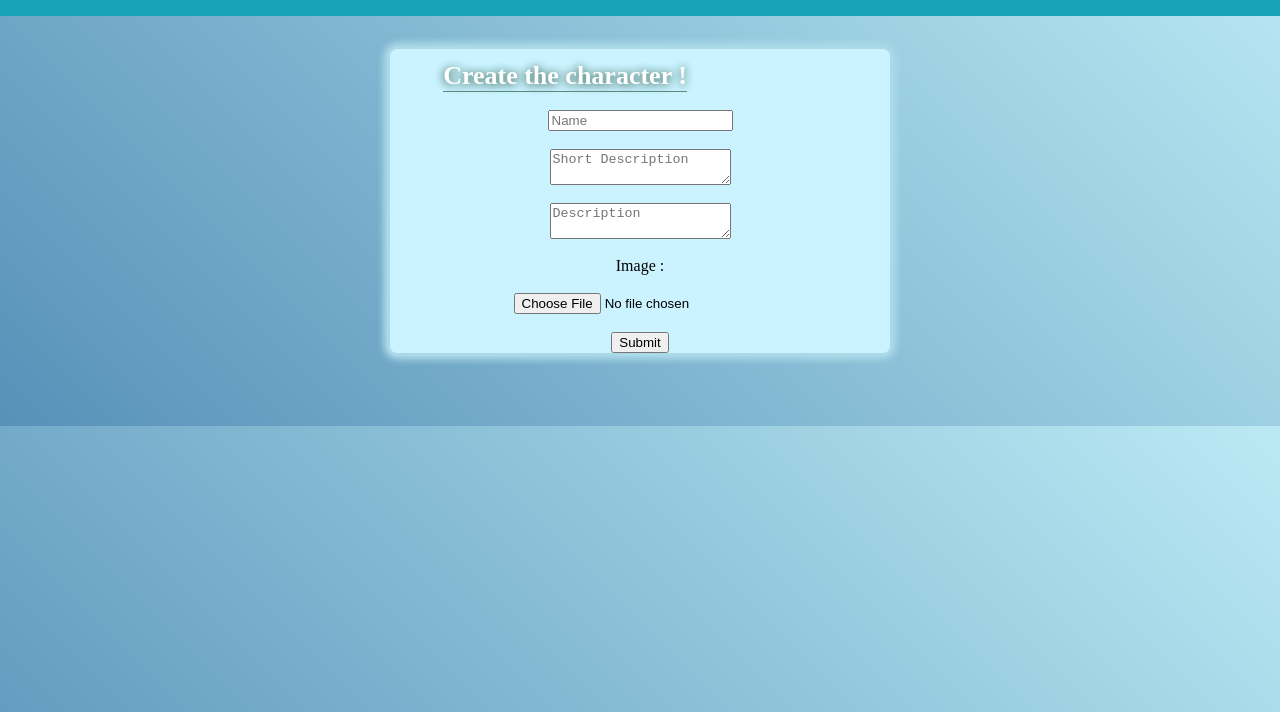
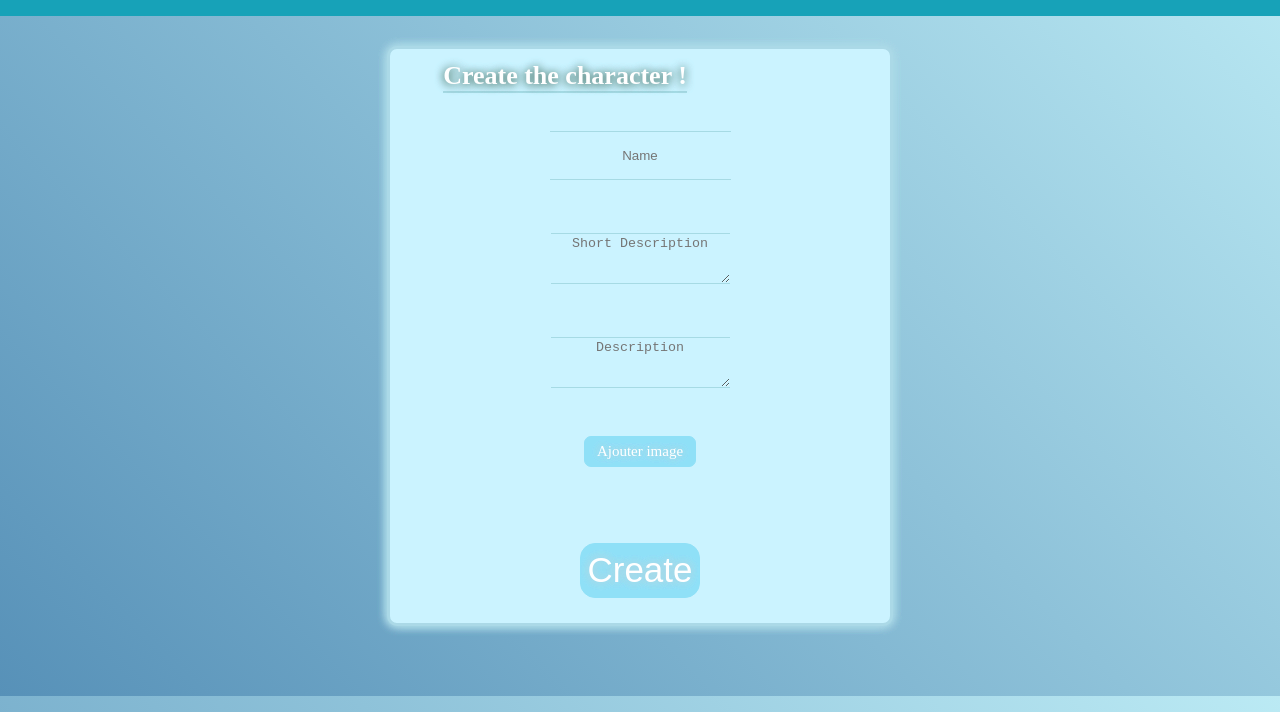
Before and after one commit to AnaisnKoussa/character-manager, a website built with Vite: page character-manager/index.html in a window 1280 px wide. Both pictures are taken after a click on the icon 114 px from the left and 49 px from the top of the page. Shown: the part 88-800 px from the top of the page. Built offline with nearby package versions, Linux system fonts and the light colour scheme; no server answers.

Commit message:
scss et js

```diff
--- a/character-manager/character-creation.js
+++ b/character-manager/character-creation.js
@@ -1,3 +1,4 @@
+
 const aCreation = document.querySelector(".ajouter");
 const dashboard = document.querySelector("#dashboard")
 const main = document.querySelector("main")
@@ -5,25 +6,33 @@ const url = "https://character-database.becode.xyz/characters";
 
 
 aCreation.addEventListener("click", () => {
-    dashboard.remove();
+    const sec = document.querySelector("section");
     const section = document.createElement("section");
     main.appendChild(section);
     section.classList.add("character-creaction");
-    section.innerHTML = `
-    <form id="formCreation">
+    const formCreation = document.querySelector(".character-creaction")
+    formCreation.remove();
+    sec.remove();
+    dashboard.remove();
+
+    main.appendChild(section);
+    section.classList.add("character-creaction");
+    section.innerHTML =
+    `
+    <div id="formCreation">
         <h1>Create the character !</h1></br>
         <input type="text" id="name" class= "textField" name="name" placeholder = "Name"></br>
         <textarea id="sDescription" class= "textField" placeholder="Short Description"></textarea></br>
         <textarea id="description" class= "textField" placeholder="Description"></textarea></br>
-        <label for= "image">Image :</label></br>
+        <label class="add_image" for= "image">Ajouter image</label></br>
         <input type="file" id="image" name="image" accept=".jpg, .jpeg, .png"></br>
-        <button id="submit">Submit</button>
-    </form>
+        <button id="submit">Create</button>
+    </div>
     `
-    let button = document.querySelector("#submit");
-    let name = document.querySelector("#name");
-    let shortDescription = document.querySelector("#sDescription");
-    let description = document.querySelector("#description");
+    var button = document.querySelector("#submit");
+    var name = document.querySelector("#name");
+    var shortDescription = document.querySelector("#sDescription");
+    var description = document.querySelector("#description");
     const file = document.querySelector("input[type=file]");
     var base64String = "";
     function Uploaded() {
@@ -42,6 +51,9 @@ aCreation.addEventListener("click", () => {
         console.log("yes")
         fetch("https://character-database.becode.xyz/characters", {
             method: 'POST',
+             headers: {
+                "Content-type": "application/json; charset=UTF-8"
+            },
             body: JSON.stringify({
                 name : name.value,
 
@@ -50,10 +62,8 @@ aCreation.addEventListener("click", () => {
                 description : description.value,
 
                 image : base64String
-            }),
-            headers: {
-                "Content-type": "application/json; charset=UTF-8"
-            }
+            })
+
         })
         name.value = "";
         shortDescription.value = "";
--- a/character-manager/style.scss
+++ b/character-manager/style.scss
@@ -1,8 +1,22 @@
 body{
   margin: 0;
-  //background-color: rgb(205, 228, 236);
-  // background: linear-gradient(90deg, rgba(2,0,36,1) 0%, rgba(245,0,0,1) 0%, rgba(255,208,208,1) 100%);
   background:  linear-gradient(45deg, rgba(2,0,36,1) 0%, rgba(87,145,184,1) 0%, rgba(187,234,244,1) 100%);;
+
+
+
+
+ /*
+
+
+
+ HEADER
+
+
+
+ */
+
+
+
   header{
     background-color: #17A2B8;
     height: auto;
@@ -59,6 +73,16 @@ body{
             }
           }
         }
+
+
+/*
+
+
+LOGO-CREATION-PERSONNAGE
+
+
+*/
+
         #a-character-creation{
           text-decoration: none;
           color:rgb(31, 48, 146);
@@ -90,8 +114,29 @@ body{
       }
     }
   }
+
+
+/*
+
+
+
+MAIN
+
+
+
+*/
+
+
   main {
     margin: 30px;
+
+        /*
+
+        LISTE DES TOUT LES CHARACTER
+
+        */
+
+
       .container {
         display: flex;
         flex-wrap: wrap;
@@ -145,7 +190,32 @@ body{
         font-size: 17px;
         }
         }
+        .a-dashboard{
+          font-size: 25px;
+          text-decoration: none;
+          background-color: #ffffff;
+          color: #17A2B8;
+          text-shadow: 0 0 10px rgb(255, 255, 255), 0 0 10px rgb(255, 255, 255), 0 0 10px rgb(255, 255, 255) ;
+          border: 1px solid rgb(148, 213, 243);
+          border-radius: 50px;
+          box-shadow:  0 0 10px #ffffff, 0 0px rgb(255, 255, 255);
+          padding: 12px;
+
+
+        }
       }
+
+
+      /*
+
+
+      CREATION DU PERSONNAGE
+
+
+      */
+
+
+
       .character-creaction{
         margin-bottom: 70px;
         #formCreation{
@@ -161,25 +231,25 @@ body{
             font-size: 17px;
             font-size: 26px;
             margin:12px 150px 0 0;
-            border-bottom:1px solid  #5f8a80;
+            border-bottom:2px solid  #a6dae4;
           }
           width: 250px;
           background-color: #cbf3ff;
           margin: auto;
           border: solid 3px #abd9e7;
-          box-shadow:0 0 10px #abd9e7, 0 0 10px #abd9e7, 0 0 10px #abd9e7 ; ;
+          box-shadow:0 0 10px #abd9e7, 0 0 10px #abd9e7, 0 0 10px #abd9e7 ;
           border-radius: 10px;
           width: 500px;
           display: flex;
           flex-direction: column;
           align-items: center;
-          .txtField{
+          .textField{
             width: max;
             height: 45px;
             background-color:#cbf3ff ;
             border:none;
-            border-bottom: solid 1px #5f8a80;
-            border-top:  solid 1px #5f8a80;
+            border-bottom: solid 1px #a6dae4;
+            border-top:  solid 1px #a6dae4;
 
             text-align: center;
             margin: 20px 0 15px 0;
@@ -189,14 +259,50 @@ body{
 
           }
           textarea {
-            vertical-align: top;
+            vertical-align: middle;
           }
 
           .imageForm{
             color:red;
             background-color: #17A2B8;
           }
+          input[type="file"] {
+            display: none;
+           }
+           .hd{
+            border: 1px solid #ccc;
+            display: inline-block;
+            padding: 6px 12px;
+            cursor: pointer;
+             }
+          .add_image{
+            width: 135x;
+            height: auto;
+            margin: 15px 0 ;
+            padding: 6px 12px;
+            font-size: 15px;
+            color: #ffffff;
+            text-shadow:0 0 10px #abd9e7, 0 0 10px #abd9e7, 0 0 10px #abd9e7  ;
+            background-color: #8FE0F7;
+            border : 1px solid #8FE0F7;
+            border-radius: 7px;
+            cursor: pointer;
+
+          }
+          #submit{
+            width: 135x;
+            height: 55px;
+            margin: 25px 0 ;
+            font-size: 35px;
+            color: #ffffff;
+            text-shadow:0 0 10px #abd9e7, 0 0 10px #abd9e7, 0 0 10px #abd9e7  ;
+            background-color: #8FE0F7;
+            border : 1px solid #8FE0F7;
+            border-radius: 15px;
+            cursor: pointer;
+
+          }
         }
       }
-    }
+  }
 }
```
Also changed, not shown: character-manager/dashboard.js (+1 -1 lines).
